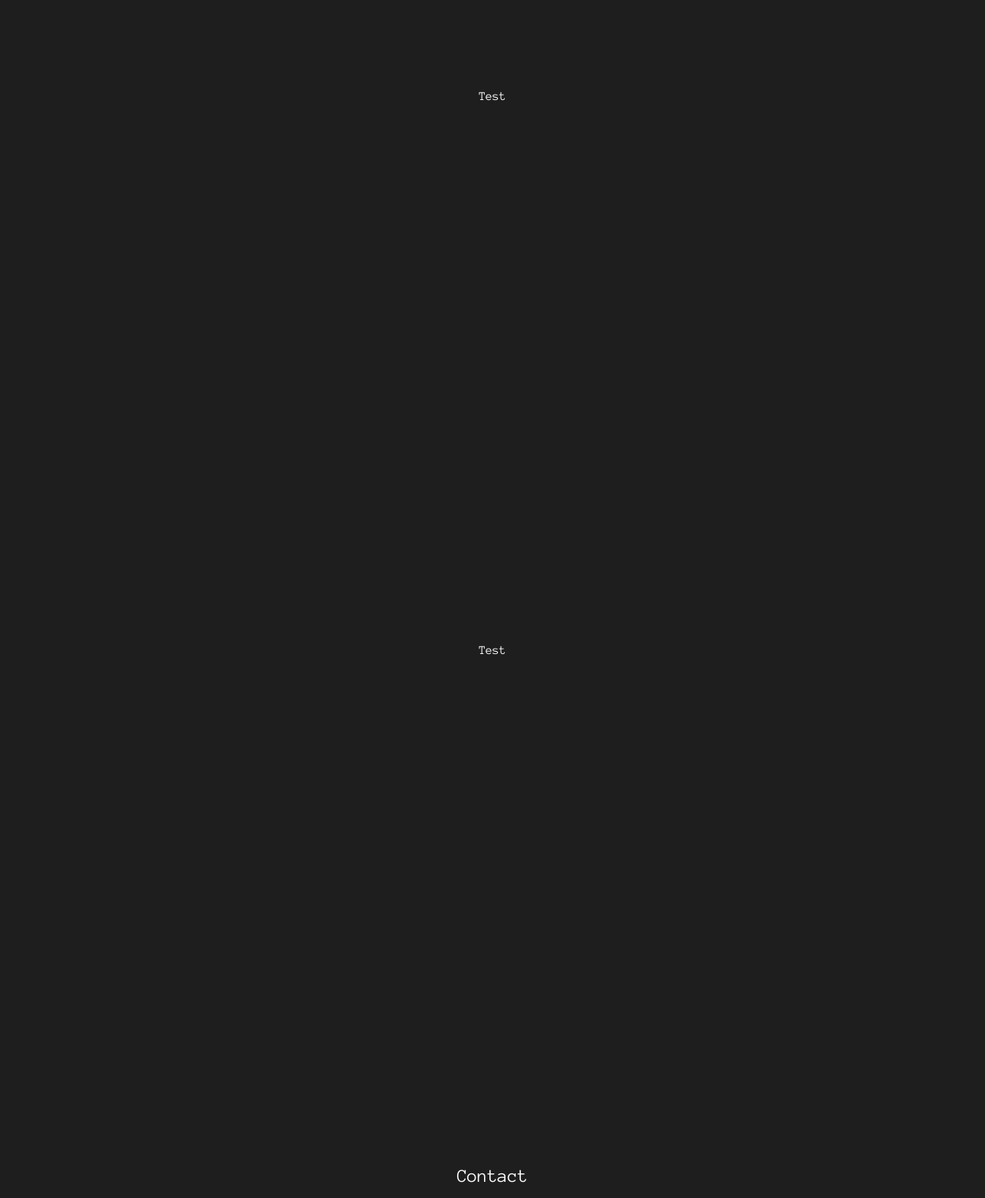
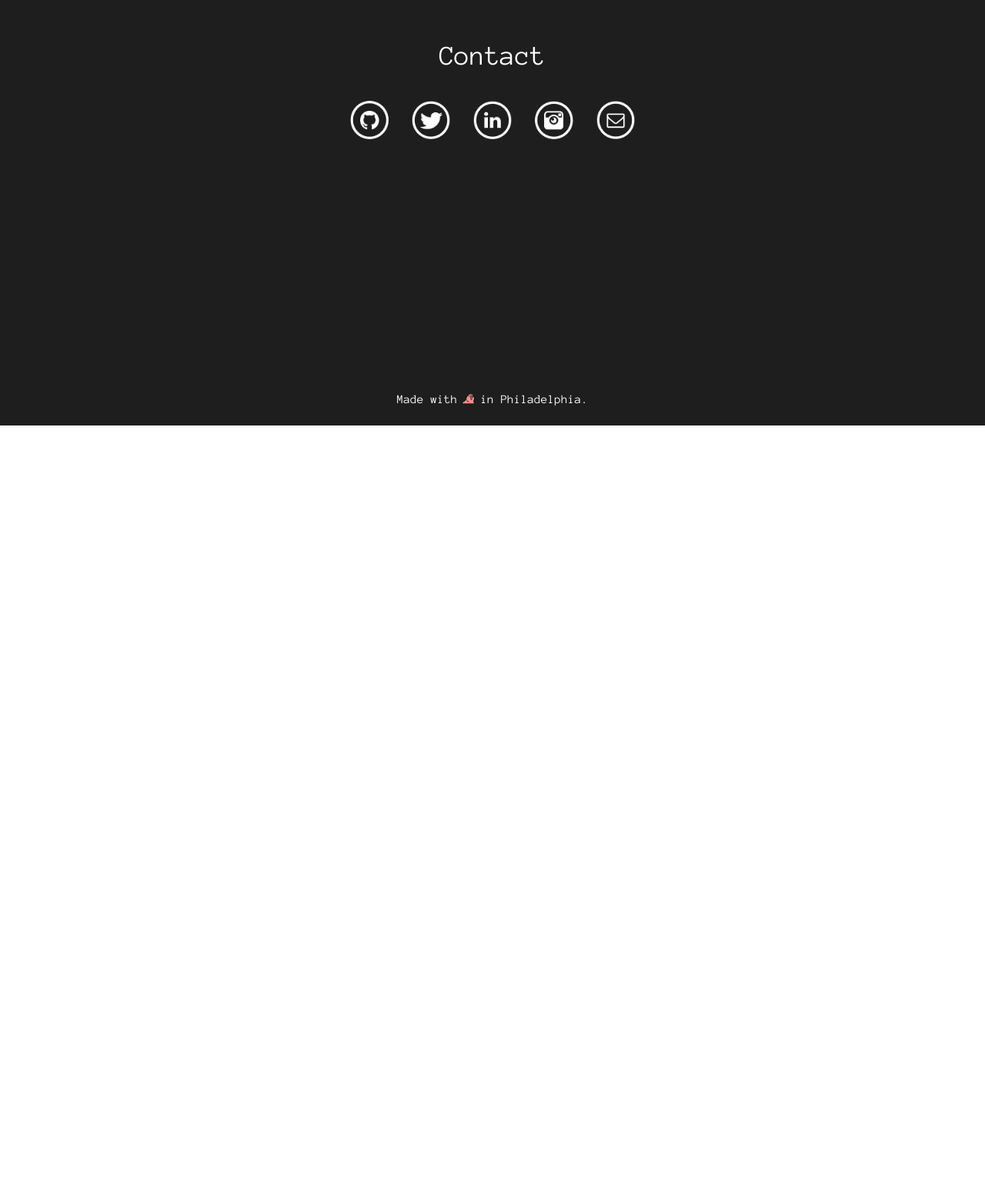
Before and after one commit to Gsarault44/peterchappy.github.io, a React (Create React App) app: page / in a window 1280 px wide. Shown: the part 1083-2640 px from the top of the page at 77% size. After the commit the page ends 1636 px from the top, so only its background shows below. Built offline with nearby package versions, Linux system fonts and the light colour scheme.

Commit message:
added flexwrap to social bar

```diff
--- a/src/App.js
+++ b/src/App.js
@@ -11,7 +11,7 @@ import AppData from './content/Content.json';
 
 import './App.css';
 
-const navItems = ["About", "Work", "Portfolio", "Contact"];
+const navItems = ["About", "Contact"];
 
 export default class App extends Component {
   render() {
@@ -25,8 +25,6 @@ export default class App extends Component {
             <TypedText
               body={AppData[0].body} />
           </ContentBlock>
-          <ContentBlock>Test</ContentBlock>
-          <ContentBlock>Test</ContentBlock>
           <ContentBlock>
             <ContactBlock body={AppData[1]} />
           </ContentBlock>
--- a/src/components/contentblocks/ContactBlock.css
+++ b/src/components/contentblocks/ContactBlock.css
@@ -4,12 +4,15 @@
     align-items: center;
 }
 
-.contactBlock h2{
+.contactBlock h1{
     margin-bottom: 25px;
 }
 
 .socialBlock{
     display: flex;
     flex-direction: row;
+    justify-content: center;
     align-items: center;
+    align-content: center;
+    flex-wrap: wrap;
 }
--- a/src/components/contentblocks/ContactBlock.js
+++ b/src/components/contentblocks/ContactBlock.js
@@ -10,7 +10,7 @@ const ContactBlock = ({body}) => {
     const {title, icons} = body;
     return(
         <div className="contactBlock">
-            <h2>{title}</h2>
+            <h1>{title}</h1>
             <div className="socialBlock">{generateSocialIcons(icons)}</div>
         </div>
     );
--- a/src/components/contentblocks/SocialIcon.css
+++ b/src/components/contentblocks/SocialIcon.css
@@ -1,7 +1,7 @@
 .socialIcon{
     width: 50px;
     height: 50px;
-    margin: 0px 15px;
+    margin: 15px;
     cursor: pointer;
     transition: transform 1s;
 }
--- a/src/index.css
+++ b/src/index.css
@@ -50,8 +50,8 @@ body {
 	font-family: 'Anonymous Pro', monospace;
 }
 
-h1 { font-size: 2em; }
-h2 { font-size: 1.5em; }
+h1 { font-size: 2.25em; }
+h2 { font-size: 1.75em; }
 h3 { font-size: 1.17em; }
 h4 { font-size: 1.12em; }
 h5 { font-size: .83em; }
```
